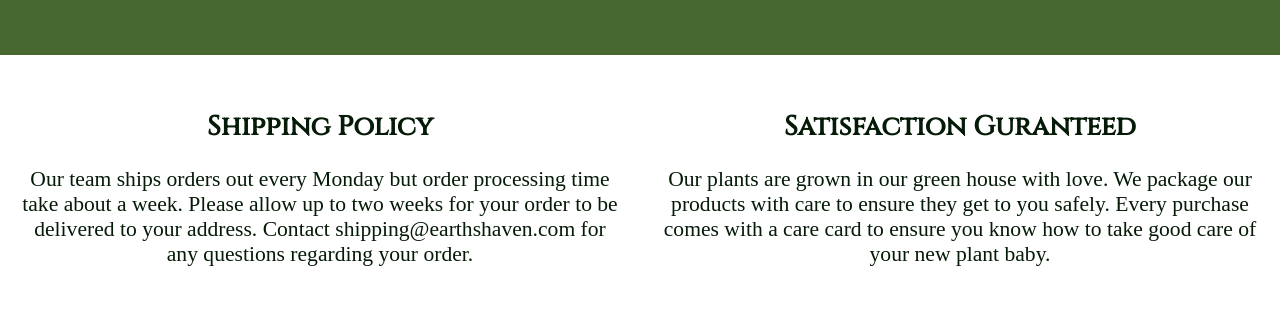
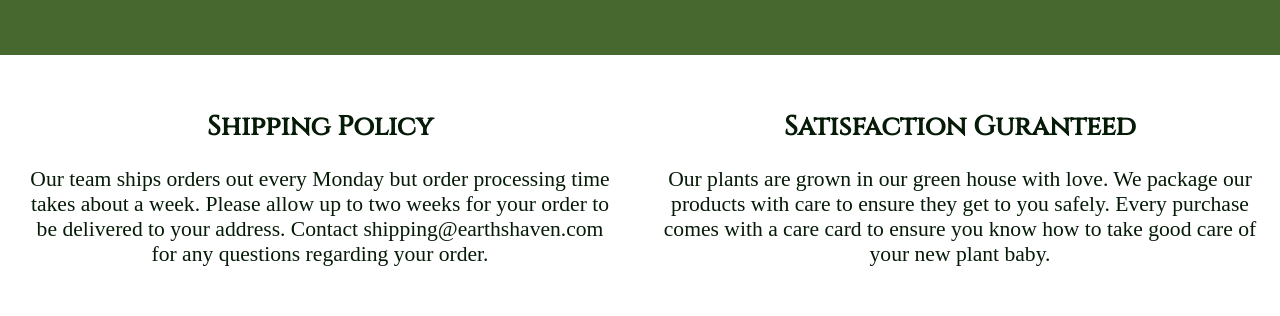
Before and after one commit to tloaeza0/ecommerceProject, a plain HTML site: page index.html in a window 1280 px wide. Shown: the part 1385-1701 px from the top of the page. Drawn offline with nearby package versions, Linux system fonts and the light colour scheme; grey boxes are pictures that could not be loaded; a web font is replaced by a local one.

Commit message:
made a change

```diff
--- a/index.html
+++ b/index.html
@@ -42,7 +42,7 @@
     <section class="infoboxes">
         <div class="information">
             <h3>Shipping Policy</h3>
-            <p> Our team ships orders out every Monday but order processing time take about a week. Please allow up to two weeks for your order to be delivered to your address. Contact shipping@earthshaven.com for any questions regarding your order.</p>
+            <p> Our team ships orders out every Monday but order processing time takes about a week. Please allow up to two weeks for your order to be delivered to your address. Contact shipping@earthshaven.com for any questions regarding your order.</p>
         </div>
         <div class="information">
             <h3>Satisfaction Guranteed</h3>
```
